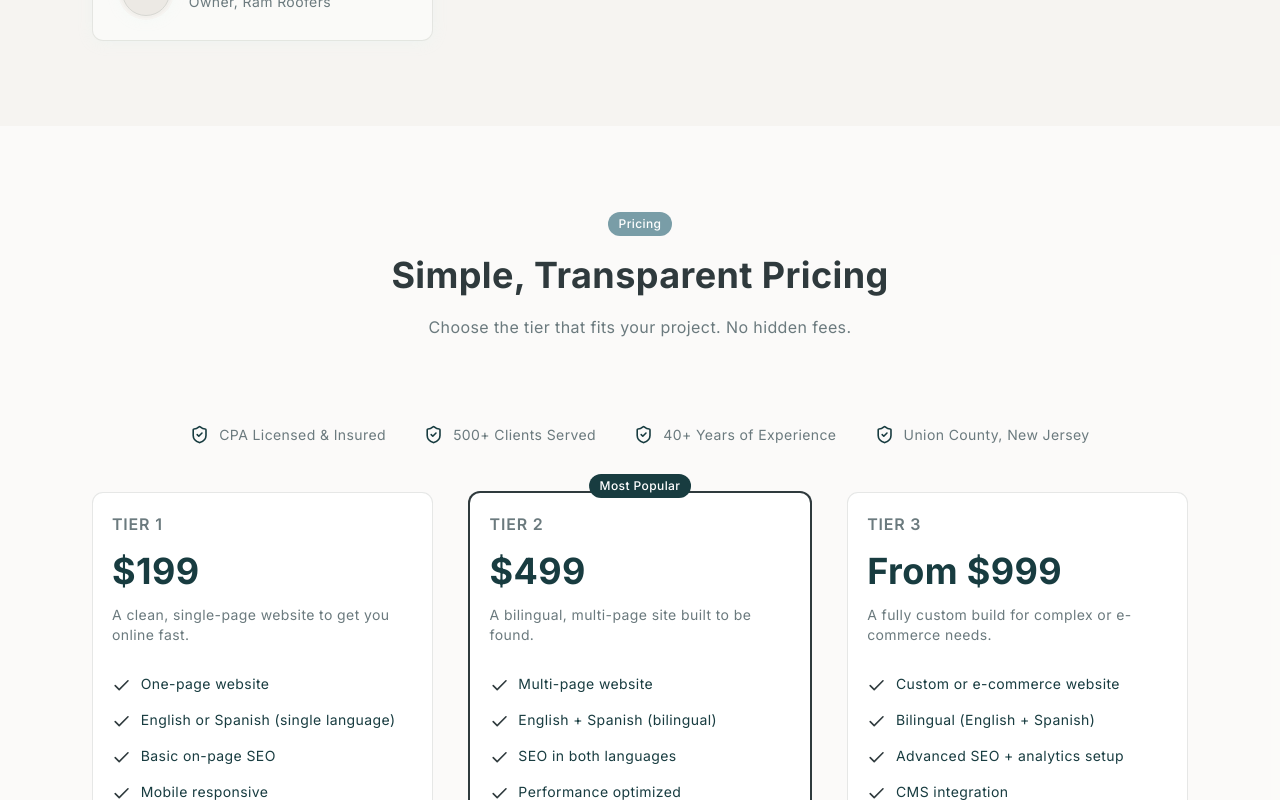
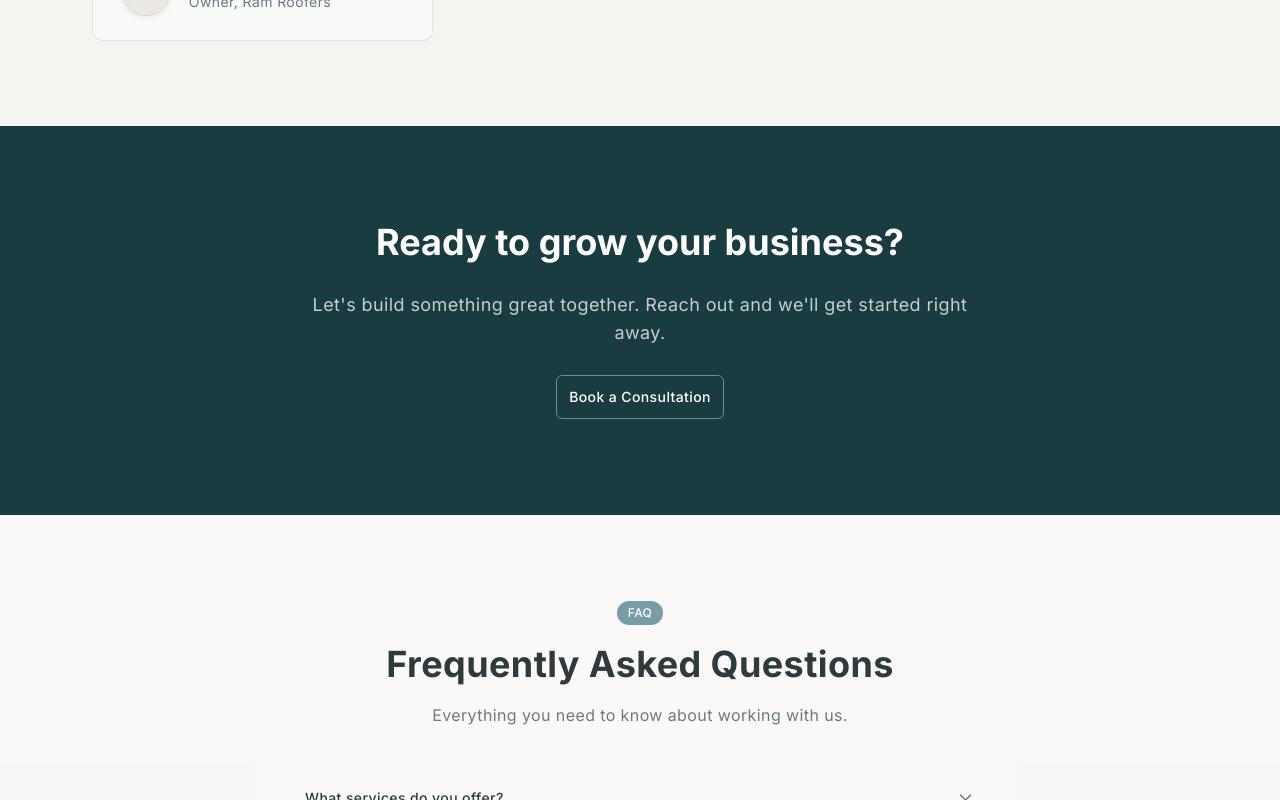
Before and after one commit to JohnnyPillacela/marsh-fried-inc, a Next.js app: page / in a window 1280 px wide. Shown: the part 5080-5880 px from the top of the page. Built offline with nearby package versions, Linux system fonts and the light colour scheme.

Commit message:
remove pricing section

```diff
--- a/components/pages/HomePage.tsx
+++ b/components/pages/HomePage.tsx
@@ -6,7 +6,6 @@ import BriefFaq from "@/components/briefs/BriefFaq"
 import BriefHero from "@/components/briefs/BriefHero"
 import BriefPainPoints from "@/components/briefs/BriefPainPoints"
 import BriefProcess from "@/components/briefs/BriefProcess"
-import BriefPricing from "@/components/briefs/BriefPricing"
 import BriefServices from "@/components/briefs/BriefServices"
 import BriefServiceAreas from "@/components/briefs/BriefServiceAreas"
 import BriefWork from "@/components/briefs/BriefWork"
@@ -24,7 +23,6 @@ import {
     getProcessDict,
     getTrustBadgesDict,
     getServiceAreasDict,
-    getPricingDict,
     getServicesDict,
     getTestimonialsDict,
     getWorkDict,
@@ -32,7 +30,6 @@ import {
 import type { Locale } from "@/types/locale"
 import { ContactSection } from "../sections/contact/contact-section"
 import { TestimonialsSection } from "../sections/testimonials/testimonials-section"
-import BriefTestimonials from "../briefs/BriefTestimonials"
 type Props = {
     locale: Locale
 }
@@ -51,7 +48,6 @@ export default function HomePage({ locale }: Props) {
     const faq = getFaqDict(locale)
     const serviceAreas = getServiceAreasDict(locale)
     const trustBadges = getTrustBadgesDict(locale)
-    const pricing = getPricingDict(locale)
     const ctaBanner = getCtaBannerDict(locale)
     const form = getFormDict(locale)
 
@@ -64,7 +60,6 @@ export default function HomePage({ locale }: Props) {
             <BriefProcess dict={process} />
             <BriefWork dict={work} />
             <TestimonialsSection dict={testimonials} />
-            <BriefPricing dict={pricing} trustBadges={trustBadges} />
             <CtaBanner dict={ctaBanner} />
             <BriefFaq dict={faq} />
             <BriefServiceAreas dict={serviceAreas} />
```
